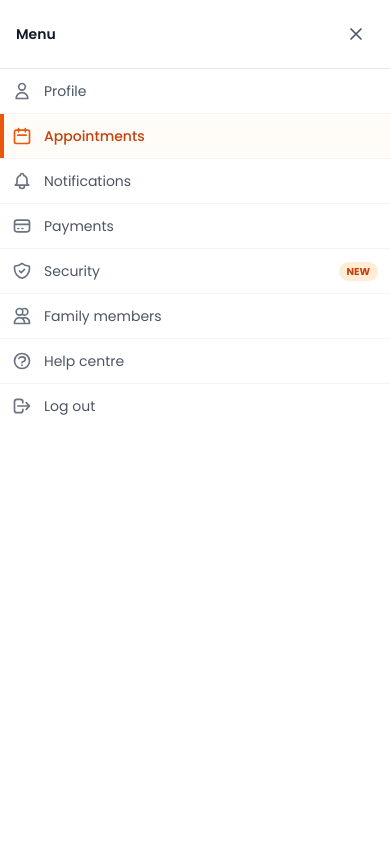
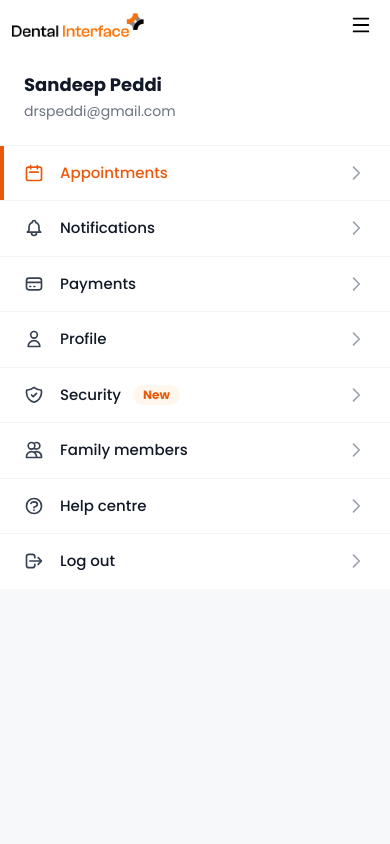
Before and after one commit to nandalalainfotech/dentalsuite-your-dentist, a React (Vite) app: page /dashboard in a window 390 px wide. Shown: the top 844 px of the page. Built offline with nearby package versions, Linux system fonts and the light colour scheme.

Commit message:
Updated the dashboard

```diff
--- a/src/pages/Dashboard.tsx
+++ b/src/pages/Dashboard.tsx
@@ -1,4 +1,4 @@
-import React, { useState } from 'react';
+import React, { useState, useEffect } from 'react';
 import { Appointments } from '../components/dashboard/Appointments';
 import { NotificationsPanel } from '../components/dashboard/NotificationsPanel';
 import { PaymentsSummary } from '../components/dashboard/PaymentsSummary';
@@ -7,6 +7,19 @@ import { ProfileCompletionStatus } from '../components/dashboard/ProfileCompleti
 import { HelpAndSupport } from '../components/dashboard/HelpAndSupport';
 import type { DashboardUser, Appointment, Payment, Notification, FamilyMember } from '../types/dashboard';
 import { useNavigate } from 'react-router-dom';
+
+const Icons = {
+  Calendar: () => <svg className="w-5 h-5" fill="none" viewBox="0 0 24 24" stroke="currentColor"><path strokeLinecap="round" strokeLinejoin="round" strokeWidth={2} d="M8 7V3m8 4V3m-9 8h10M5 21h14a2 2 0 002-2V7a2 2 0 00-2-2H5a2 2 0 00-2 2v12a2 2 0 002 2z" /></svg>,
+  Bell: () => <svg className="w-5 h-5" fill="none" viewBox="0 0 24 24" stroke="currentColor"><path strokeLinecap="round" strokeLinejoin="round" strokeWidth={2} d="M15 17h5l-1.405-1.405A2.032 2.032 0 0118 14.158V11a6.002 6.002 0 00-4-5.659V5a2 2 0 10-4 0v.341C7.67 6.165 6 8.388 6 11v3.159c0 .538-.214 1.055-.595 1.436L4 17h5m6 0v1a3 3 0 11-6 0v-1m6 0H9" /></svg>,
+  Card: () => <svg className="w-5 h-5" fill="none" viewBox="0 0 24 24" stroke="currentColor"><path strokeLinecap="round" strokeLinejoin="round" strokeWidth={2} d="M3 10h18M7 15h1m4 0h1m-7 4h12a3 3 0 003-3V8a3 3 0 00-3-3H6a3 3 0 00-3 3v8a3 3 0 003 3z" /></svg>,
+  User: () => <svg className="w-5 h-5" fill="none" viewBox="0 0 24 24" stroke="currentColor"><path strokeLinecap="round" strokeLinejoin="round" strokeWidth={2} d="M16 7a4 4 0 11-8 0 4 4 0 018 0zM12 14a7 7 0 00-7 7h14a7 7 0 00-7-7z" /></svg>,
+  Shield: () => <svg className="w-5 h-5" fill="none" viewBox="0 0 24 24" stroke="currentColor"><path strokeLinecap="round" strokeLinejoin="round" strokeWidth={2} d="M9 12l2 2 4-4m5.618-4.016A11.955 11.955 0 0112 2.944a11.955 11.955 0 01-8.618 3.04A12.02 12.02 0 003 9c0 5.591 3.824 10.29 9 11.622 5.176-1.332 9-6.03 9-11.622 0-1.042-.133-2.052-.382-3.016z" /></svg>,
+  Family: () => <svg className="w-5 h-5" fill="none" viewBox="0 0 24 24" stroke="currentColor"><path strokeLinecap="round" strokeLinejoin="round" strokeWidth={2} d="M12 4.354a4 4 0 110 5.292M15 21H3v-1a6 6 0 0112 0v1zm0 0h6v-1a6 6 0 00-9-5.197M13 7a4 4 0 11-8 0 4 4 0 018 0z" /></svg>,
+  Help: () => <svg className="w-5 h-5" fill="none" viewBox="0 0 24 24" stroke="currentColor"><path strokeLinecap="round" strokeLinejoin="round" strokeWidth={2} d="M8.228 9c.549-1.165 2.03-2 3.772-2 2.21 0 4 1.343 4 3 0 1.4-1.278 2.575-3.006 2.907-.542.104-.994.54-.994 1.093m0 3h.01M21 12a9 9 0 11-18 0 9 9 0 0118 0z" /></svg>,
+  Logout: () => <svg className="w-5 h-5" fill="none" viewBox="0 0 24 24" stroke="currentColor"><path strokeLinecap="round" strokeLinejoin="round" strokeWidth={2} d="M17 16l4-4m0 0l-4-4m4 4H7m6 4v1a3 3 0 01-3 3H6a3 3 0 01-3-3V7a3 3 0 013-3h4a3 3 0 013 3v1" /></svg>,
+  ChevronRight: () => <svg className="w-5 h-5" fill="none" viewBox="0 0 24 24" stroke="currentColor"><path strokeLinecap="round" strokeLinejoin="round" strokeWidth={2} d="M9 5l7 7-7 7" /></svg>,
+  ArrowLeft: () => <svg className="w-5 h-5" fill="none" viewBox="0 0 24 24" stroke="currentColor"><path strokeLinecap="round" strokeLinejoin="round" strokeWidth={2} d="M15 19l-7-7 7-7" /></svg>,
+};
 
 interface NavLinkProps {
   icon: React.ReactNode;
@@ -18,69 +31,58 @@ interface NavLinkProps {
   className?: string;
 }
 
-
 const NavLink: React.FC<NavLinkProps> = ({ icon, label, active = false, badge, isLast, onClick, className }) => (
   <button
     onClick={onClick}
-    className={`w-full text-left flex items-center px-3 sm:px-6 py-3 sm:py-4 transition-colors relative
-      ${active ? 'bg-orange-50/50 text-orange-700 font-medium' : 'text-gray-600 hover:bg-gray-50'}
+    className={`relative w-full flex items-center justify-between px-6 py-4 md:py-3.5 transition-colors bg-white hover:bg-gray-50 group
       ${!isLast ? 'border-b border-gray-100' : ''}
       ${className || ''}
-    `}
-  >
-    {active && <div className="absolute left-0 top-0 bottom-0 w-1 bg-orange-600" />}
-    <span className={`mr-3 sm:mr-4 ${active ? 'text-orange-600' : 'text-gray-500'}`}>{icon}</span>
-    <span className="flex-1 text-sm sm:text-base">{label}</span>
+    `}>
+
+    {active && (
+      <div className="absolute left-0 top-0 bottom-0 w-1 bg-orange-600" />
+    )}
+
+    <div className="flex items-center min-w-0">
+      <span className={`mr-4 flex-shrink-0 ${active ? 'text-orange-600' : 'text-gray-700'}`}>
+        {icon}
+      </span>
+      <span className={`text-[15px] font-medium truncate ${active ? 'text-orange-600' : 'text-gray-900'}`}>
+        {label}
+      </span>
+
       {badge && (
-      <span className="text-[10px] sm:text-xs font-bold uppercase bg-orange-100 text-orange-700 px-2 py-0.5 rounded-full">
+        <span className="ml-3 bg-orange-50 text-orange-600 text-xs font-bold px-2.5 py-0.5 rounded-full flex-shrink-0">
           {badge}
         </span>
       )}
+    </div>
+
+    <span className="text-gray-400 group-hover:text-gray-600 md:hidden">
+      <Icons.ChevronRight />
+    </span>
   </button>
 );
-
-const Icons = {
-  Calendar: () => <svg className="w-5 h-5" fill="none" viewBox="0 0 24 24" stroke="currentColor"><path strokeLinecap="round" strokeLinejoin="round" strokeWidth={2} d="M8 7V3m8 4V3m-9 8h10M5 21h14a2 2 0 002-2V7a2 2 0 00-2-2H5a2 2 0 00-2 2v12a2 2 0 002 2z" /></svg>,
-  Bell: () => <svg className="w-5 h-5" fill="none" viewBox="0 0 24 24" stroke="currentColor"><path strokeLinecap="round" strokeLinejoin="round" strokeWidth={2} d="M15 17h5l-1.405-1.405A2.032 2.032 0 0118 14.158V11a6.002 6.002 0 00-4-5.659V5a2 2 0 10-4 0v.341C7.67 6.165 6 8.388 6 11v3.159c0 .538-.214 1.055-.595 1.436L4 17h5m6 0v1a3 3 0 11-6 0v-1m6 0H9" /></svg>,
-  Card: () => <svg className="w-5 h-5" fill="none" viewBox="0 0 24 24" stroke="currentColor"><path strokeLinecap="round" strokeLinejoin="round" strokeWidth={2} d="M3 10h18M7 15h1m4 0h1m-7 4h12a3 3 0 003-3V8a3 3 0 00-3-3H6a3 3 0 00-3 3v8a3 3 0 003 3z" /></svg>,
-  User: () => <svg className="w-5 h-5" fill="none" viewBox="0 0 24 24" stroke="currentColor"><path strokeLinecap="round" strokeLinejoin="round" strokeWidth={2} d="M16 7a4 4 0 11-8 0 4 4 0 018 0zM12 14a7 7 0 00-7 7h14a7 7 0 00-7-7z" /></svg>,
-  Shield: () => <svg className="w-5 h-5" fill="none" viewBox="0 0 24 24" stroke="currentColor"><path strokeLinecap="round" strokeLinejoin="round" strokeWidth={2} d="M9 12l2 2 4-4m5.618-4.016A11.955 11.955 0 0112 2.944a11.955 11.955 0 01-8.618 3.04A12.02 12.02 0 003 9c0 5.591 3.824 10.29 9 11.622 5.176-1.332 9-6.03 9-11.622 0-1.042-.133-2.052-.382-3.016z" /></svg>,
-  Family: () => <svg className="w-5 h-5" fill="none" viewBox="0 0 24 24" stroke="currentColor"><path strokeLinecap="round" strokeLinejoin="round" strokeWidth={2} d="M12 4.354a4 4 0 110 5.292M15 21H3v-1a6 6 0 0112 0v1zm0 0h6v-1a6 6 0 00-9-5.197M13 7a4 4 0 11-8 0 4 4 0 018 0z" /></svg>,
-  Help: () => <svg className="w-5 h-5" fill="none" viewBox="0 0 24 24" stroke="currentColor"><path strokeLinecap="round" strokeLinejoin="round" strokeWidth={2} d="M8.228 9c.549-1.165 2.03-2 3.772-2 2.21 0 4 1.343 4 3 0 1.4-1.278 2.575-3.006 2.907-.542.104-.994.54-.994 1.093m0 3h.01M21 12a9 9 0 11-18 0 9 9 0 0118 0z" /></svg>,
-  Feedback: () => <svg className="w-5 h-5" fill="none" viewBox="0 0 24 24" stroke="currentColor"><path strokeLinecap="round" strokeLinejoin="round" strokeWidth={2} d="M8 10h.01M12 10h.01M16 10h.01M9 16H5a2 2 0 01-2-2V6a2 2 0 012-2h14a2 2 0 012 2v8a2 2 0 01-2 2h-5l-5 5v-5z" /></svg>,
-  Logout: () => <svg className="w-5 h-5" fill="none" viewBox="0 0 24 24" stroke="currentColor"><path strokeLinecap="round" strokeLinejoin="round" strokeWidth={2} d="M17 16l4-4m0 0l-4-4m4 4H7m6 4v1a3 3 0 01-3 3H6a3 3 0 01-3-3V7a3 3 0 013-3h4a3 3 0 013 3v1" /></svg>,
-};
 
 const Dashboard: React.FC = () => {
   const [user] = useState<DashboardUser>({
     id: '1',
-    name: 'Vishwa',
-    email: 'Vishwa@gmail.com',
+    name: 'Sandeep Peddi',
+    email: 'drspeddi@gmail.com',
     avatar: '',
     profileCompletion: 75
   });
 
+  const [showMobileContent, setShowMobileContent] = useState(false);
+  const [activeView, setActiveView] = useState<'appointments' | 'notifications' | 'payments' | 'profile' | 'family' | 'help' | 'security' | 'feedback'>('appointments');
+
+  const navigate = useNavigate();
+
   const [upcomingAppointments, setUpcomingAppointments] = useState<Appointment[]>([
-    {
-      id: '1',
-      dentistName: 'Dr. Sarah Johnson',
-      clinicName: 'Smile Dental Care',
-      dateTime: new Date('2024-01-15T10:00:00'),
-      status: 'confirmed',
-      treatment: 'Regular Checkup',
-      price: 150
-    },
-    {
-      id: '2',
-      dentistName: 'Dr. Michael Chen',
-      clinicName: 'City Dental Clinic',
-      dateTime: new Date('2024-01-20T14:30:00'),
-      status: 'pending',
-      treatment: 'Teeth Cleaning',
-      price: 120
-    }
+    { id: '1', dentistName: 'Dr. Sarah Johnson', clinicName: 'Smile Dental Care', dateTime: new Date('2024-01-15T10:00:00'), status: 'confirmed', treatment: 'Regular Checkup', price: 150 },
+    { id: '2', dentistName: 'Dr. Michael Chen', clinicName: 'City Dental Clinic', dateTime: new Date('2024-01-20T14:30:00'), status: 'pending', treatment: 'Teeth Cleaning', price: 120 }
   ]);
-  const [activeView, setActiveView] = useState<'appointments' | 'notifications' | 'payments' | 'profile' | 'family' | 'help' | 'security' | 'feedback'>('appointments');
+
   const [familyMembers, setFamilyMembers] = useState<FamilyMember[]>([
     { id: '1', name: 'Sandeep', relationship: 'self', isActive: true },
     { id: '2', name: 'Ramesh', relationship: 'father', isActive: false },
@@ -101,112 +103,58 @@ const Dashboard: React.FC = () => {
 
   const [feedbackSuccess, setFeedbackSuccess] = useState(false);
 
+  useEffect(() => {
+    const handleResize = () => {
+      if (window.innerWidth >= 768) {
+        setShowMobileContent(false);
+      }
+    };
+    window.addEventListener('resize', handleResize);
+    return () => window.removeEventListener('resize', handleResize);
+  }, []);
+
+  const handleNavClick = (view: typeof activeView) => {
+    setActiveView(view);
+    setShowMobileContent(true);
+    window.scrollTo({ top: 0, behavior: 'smooth' });
+  };
+
+  const handleBackToMenu = () => {
+    setShowMobileContent(false);
+  };
+
   const handleBookAppointment = () => console.log('Navigate to booking page');
   const handleContactSupport = () => console.log('Contact support');
   const handleSubmitFeedback = () => {
     setFeedbackSuccess(true);
-    setTimeout(() => setFeedbackSuccess(false), 4000);
+    setTimeout(() => setFeedbackSuccess(false), 3000);
   };
+  const handleRescheduleAppointment = (appointmentId: string) => console.log('Reschedule:', appointmentId);
+  const handleMarkAsRead = (notificationId: string) => setNotifications(prev => prev.map(n => n.id === notificationId ? { ...n, isRead: true } : n));
+  const handleDownloadInvoice = (paymentId: string) => console.log('Download invoice:', paymentId);
+  const handleAddFamilyMember = () => setFamilyMembers(prev => [...prev, { id: String(Date.now()), name: 'New Member', relationship: 'child', isActive: false }]);
+  const handleSwitchActiveMember = (memberId: string) => setFamilyMembers(prev => prev.map(m => ({ ...m, isActive: m.id === memberId })));
+  const handleEditMember = (memberId: string) => console.log('Edit member:', memberId);
+  const handleDeleteMember = (memberId: string) => setFamilyMembers(prev => prev.filter(m => m.id !== memberId));
+  const handleCompleteProfile = () => console.log('Complete profile');
+  const handleCancelAppointment = (appointmentId: string) => setUpcomingAppointments(prev => prev.map(apt => apt.id === appointmentId ? { ...apt, status: 'cancelled' as const } : apt));
 
-  const handleRescheduleAppointment = (appointmentId: string) => {
-    console.log('Reschedule appointment:', appointmentId);
-  };
 
-  const handleMarkAsRead = (notificationId: string) => {
-    setNotifications(prev => prev.map(n => n.id === notificationId ? { ...n, isRead: true } : n));
-  };
-
-  const handleDownloadInvoice = (paymentId: string) => {
-    console.log('Download invoice:', paymentId);
-  };
-
-  const handleAddFamilyMember = () => {
-    const newMember: FamilyMember = { id: String(Date.now()), name: 'New Member', relationship: 'child', isActive: false };
-    setFamilyMembers(prev => [...prev, newMember]);
-  };
-
-  const handleSwitchActiveMember = (memberId: string) => {
-    setFamilyMembers(prev => prev.map(m => ({ ...m, isActive: m.id === memberId })));
-  };
-
-  const handleEditMember = (memberId: string) => {
-    console.log('Edit member:', memberId);
-  };
-
-  const handleDeleteMember = (memberId: string) => {
-    setFamilyMembers(prev => prev.filter(m => m.id !== memberId));
-  };
-
-  const handleCompleteProfile = () => {
-    console.log('Complete profile');
-  };
-
-  const handleCancelAppointment = (appointmentId: string) => {
-    setUpcomingAppointments(prev => prev.map(apt => apt.id === appointmentId ? { ...apt, status: 'cancelled' as const } : apt));
-  };
-
-  const navigate = useNavigate();
-
+  const renderContent = () => {
     return (
-    <div className="min-h-screen bg-[#F7F8F9] font-sans text-gray-900">
-      <main className="max-w-7xl mx-auto px-2 sm:px-4 lg:px-6 py-4 sm:py-6 lg:py-8">
-        <div className="grid grid-cols-1 lg:grid-cols-12 gap-4 sm:gap-6 lg:gap-8">
-          {/* Mobile Menu Toggle */}
-          <div className="lg:hidden flex items-center justify-between mb-4">
-            <div className="px-2">
-              <h2 className="font-bold text-gray-900 text-lg sm:text-xl">{user.name}</h2>
-              <p className="text-gray-500 text-sm">{user.email}</p>
+      <div className="">
+        <div className="md:hidden bg-white px-4 py-3 border-b border-gray-200 flex items-center sticky top-0 z-20 shadow-sm">
+          <button onClick={handleBackToMenu} className="flex items-center text-gray-600 font-medium active:text-gray-900">
+            <Icons.ArrowLeft />
+            <span className="ml-2">Back</span>
+          </button>
+          <span className="ml-auto font-semibold capitalize text-gray-800">
+            {activeView.replace('_', ' ')}
+          </span>
         </div>
-            <button
-              onClick={() => document.getElementById('mobile-menu')?.classList.toggle('hidden')}
-              className="p-2 rounded-lg bg-white border border-gray-200 shadow-sm"
-            >
-              <svg className="w-6 h-6 text-gray-600" fill="none" stroke="currentColor" viewBox="0 0 24 24">
-                <path strokeLinecap="round" strokeLinejoin="round" strokeWidth={2} d="M4 6h16M4 12h16M4 18h16" />
-              </svg>
-            </button>
-          </div>
-
-          {/* Sidebar Navigation */}
-          <div className="lg:col-span-3">
-            <div className="hidden lg:block mb-6 px-1">
-              <h2 className="font-bold text-gray-900 text-lg">{user.name}</h2>
-              <p className="text-gray-500 text-sm">{user.email}</p>
-            </div>
-            <div
-              id="mobile-menu"
-              className="lg:bg-white lg:rounded-lg lg:shadow-sm lg:border lg:border-gray-200 lg:overflow-hidden fixed inset-0 z-50 lg:relative lg:inset-auto bg-white"
-            >
-              {/* Mobile Menu Header */}
-              <div className="lg:hidden flex items-center justify-between p-4 border-b border-gray-200">
-                <h3 className="font-semibold text-gray-900">Menu</h3>
-                <button
-                  onClick={() => document.getElementById('mobile-menu')?.classList.add('hidden')}
-                  className="p-2 rounded-lg hover:bg-gray-100"
-                >
-                  <svg className="w-5 h-5 text-gray-600" fill="none" stroke="currentColor" viewBox="0 0 24 24">
-                    <path strokeLinecap="round" strokeLinejoin="round" strokeWidth={2} d="M6 18L18 6M6 6l12 12" />
-                  </svg>
-                </button>
-              </div>
-
-              <nav className="flex flex-col">
-                <NavLink icon={<Icons.User />} label="Profile" active={activeView === 'profile'} onClick={() => { setActiveView('profile'); document.getElementById('mobile-menu')?.classList.add('hidden'); }} />
-                <NavLink icon={<Icons.Calendar />} label="Appointments" active={activeView === 'appointments'} onClick={() => { setActiveView('appointments'); document.getElementById('mobile-menu')?.classList.add('hidden'); }} />
-                <NavLink icon={<Icons.Bell />} label="Notifications" active={activeView === 'notifications'} onClick={() => { setActiveView('notifications'); document.getElementById('mobile-menu')?.classList.add('hidden'); }} />
-                <NavLink icon={<Icons.Card />} label="Payments" active={activeView === 'payments'} onClick={() => { setActiveView('payments'); document.getElementById('mobile-menu')?.classList.add('hidden'); }} />
-                <NavLink icon={<Icons.Shield />} label="Security" badge="New" active={activeView === 'security'} onClick={() => { setActiveView('security'); document.getElementById('mobile-menu')?.classList.add('hidden'); }} />
-                <NavLink icon={<Icons.Family />} label="Family members" active={activeView === 'family'} onClick={() => { setActiveView('family'); document.getElementById('mobile-menu')?.classList.add('hidden'); }} />
-                <NavLink icon={<Icons.Help />} label="Help centre" active={activeView === 'help'} onClick={() => { setActiveView('help'); document.getElementById('mobile-menu')?.classList.add('hidden'); }} />
-                <NavLink icon={<Icons.Logout />} label="Log out" isLast onClick={() => navigate("/")} />
-              </nav>
-            </div>
-          </div>
-
-          {/* Main Content Area */}
-          <div className="lg:col-span-9">
+        <div className="bg-white md:rounded-lg shadow-sm border-b md:border border-gray-200 min-h-[calc(100vh-60px)] md:min-h-0">
           {activeView === 'appointments' && (
-              <div className="bg-white rounded-lg shadow-sm border border-gray-200">
+            <div className="overflow-x-auto">
               <Appointments
                 appointments={upcomingAppointments}
                 appointmentHistory={[]}
@@ -217,28 +165,33 @@ const Dashboard: React.FC = () => {
               />
             </div>
           )}
+
           {activeView === 'notifications' && (
-              <div className="bg-white rounded-lg shadow-sm border border-gray-200 p-4 sm:p-6">
-                <NotificationsPanel notifications={notifications} onMarkAsRead={(id) => handleMarkAsRead(id)} />
+            <div className="">
+              <NotificationsPanel notifications={notifications} onMarkAsRead={handleMarkAsRead} />
             </div>
           )}
+
           {activeView === 'payments' && (
-              <div className="bg-white rounded-lg shadow-sm border border-gray-200 p-4 sm:p-6">
+            <div className="  overflow-x-auto">
               <PaymentsSummary payments={payments} onDownloadInvoice={handleDownloadInvoice} />
             </div>
           )}
+
           {activeView === 'profile' && (
-              <div className="bg-white rounded-lg shadow-sm border border-gray-200 p-4 sm:p-6">
+            <div className=" ">
               <ProfileCompletionStatus completionPercentage={user.profileCompletion} onCompleteProfile={handleCompleteProfile} />
             </div>
           )}
+
           {activeView === 'family' && (
-              <div className="bg-white rounded-lg shadow-sm border border-gray-200 p-4 sm:p-6">
+            <div className="  overflow-x-auto">
               <FamilyMembers members={familyMembers} onAddMember={handleAddFamilyMember} onSwitchActive={handleSwitchActiveMember} onEditMember={handleEditMember} onDeleteMember={handleDeleteMember} />
             </div>
           )}
+
           {(activeView === 'help' || activeView === 'feedback') && (
-              <div className="bg-white rounded-lg shadow-sm border border-gray-200 p-4 sm:p-6">
+            <div className=" ">
               {feedbackSuccess && (
                 <div className="mb-4 p-3 rounded-md bg-green-50 border border-green-200 text-green-800">
                   Thanks — your feedback has been submitted.
@@ -247,12 +200,69 @@ const Dashboard: React.FC = () => {
               <HelpAndSupport onContactSupport={handleContactSupport} onSubmitFeedback={handleSubmitFeedback} />
             </div>
           )}
+
           {activeView === 'security' && (
-              <div className="bg-white rounded-lg shadow-sm border border-gray-200 p-4 sm:p-6">
+            <div className="p-4 md:p-6">
               <h2 className="text-xl font-semibold text-gray-900 mb-4">Security Settings</h2>
-                <p className="text-sm text-gray-600">Manage your password and two-factor authentication settings here.</p>
+              <p className="text-sm text-gray-600 mb-6">Manage your password and two-factor authentication settings here.</p>
+
+              <div className="space-y-4">
+                <div className="flex justify-between items-center border-b border-gray-100 pb-4">
+                  <div>
+                    <h3 className="font-medium">Change Password</h3>
+                    <p className="text-sm text-gray-600">Update your password regularly</p>
+                  </div>
+                  <button className="text-orange-600 hover:text-orange-800 font-medium">Change</button>
+                </div>
+
+                <div className="flex justify-between items-center border-b border-gray-100 pb-4">
+                  <div>
+                    <h3 className="font-medium">Two-Factor Authentication</h3>
+                    <p className="text-sm text-gray-600">Add an extra layer of security</p>
+                  </div>
+                  <button className="text-orange-600 hover:text-orange-800 font-medium">Enable</button>
+                </div>
+              </div>
             </div>
           )}
+        </div>
+      </div>
+    );
+  };
+
+  return (
+    <div className="bg-[#F7F8F9] min-h-screen font-sans text-gray-900">
+      <main className="max-w-7xl mx-auto md:px-6 lg:px-8 md:py-8 h-full">
+        <div className="grid grid-cols-1 md:grid-cols-12 gap-0 md:gap-6 lg:gap-8 items-start">
+          <div className={`
+             md:sticky md:top-4
+             md:col-span-4 lg:col-span-3
+             ${showMobileContent ? 'hidden md:block' : 'block'}
+          `}>
+
+            <div className="bg-white md:bg-transparent p-6 md:px-1 md:py-0 mb-0 md:mb-6 border-b md:border-none border-gray-100">
+              <h2 className="font-bold text-gray-900 text-lg leading-tight truncate">{user.name}</h2>
+              <p className="text-gray-500 text-sm mt-1 truncate">{user.email}</p>
+            </div>
+
+            <div className="bg-white md:rounded-lg md:shadow-sm md:border border-gray-200 overflow-hidden">
+              <nav className="flex flex-col">
+                <NavLink icon={<Icons.Calendar />} label="Appointments" active={activeView === 'appointments'} onClick={() => handleNavClick('appointments')} />
+                <NavLink icon={<Icons.Bell />} label="Notifications" active={activeView === 'notifications'} onClick={() => handleNavClick('notifications')} />
+                <NavLink icon={<Icons.Card />} label="Payments" active={activeView === 'payments'} onClick={() => handleNavClick('payments')} />
+                <NavLink icon={<Icons.User />} label="Profile" active={activeView === 'profile'} onClick={() => handleNavClick('profile')} />
+                <NavLink icon={<Icons.Shield />} label="Security" badge="New" active={activeView === 'security'} onClick={() => handleNavClick('security')} />
+                <NavLink icon={<Icons.Family />} label="Family members" active={activeView === 'family'} onClick={() => handleNavClick('family')} />
+                <NavLink icon={<Icons.Help />} label="Help centre" active={activeView === 'help'} onClick={() => handleNavClick('help')} />
+                <NavLink icon={<Icons.Logout />} label="Log out" isLast onClick={() => navigate("/")} />
+              </nav>
+            </div>
+          </div>
+          <div className={`
+             md:col-span-8 lg:col-span-9
+             ${!showMobileContent ? 'hidden md:block' : 'block'}
+          `}>
+            {renderContent()}
           </div>
         </div>
       </main>
```
Lines whose indentation alone changed are shown as unchanged.
